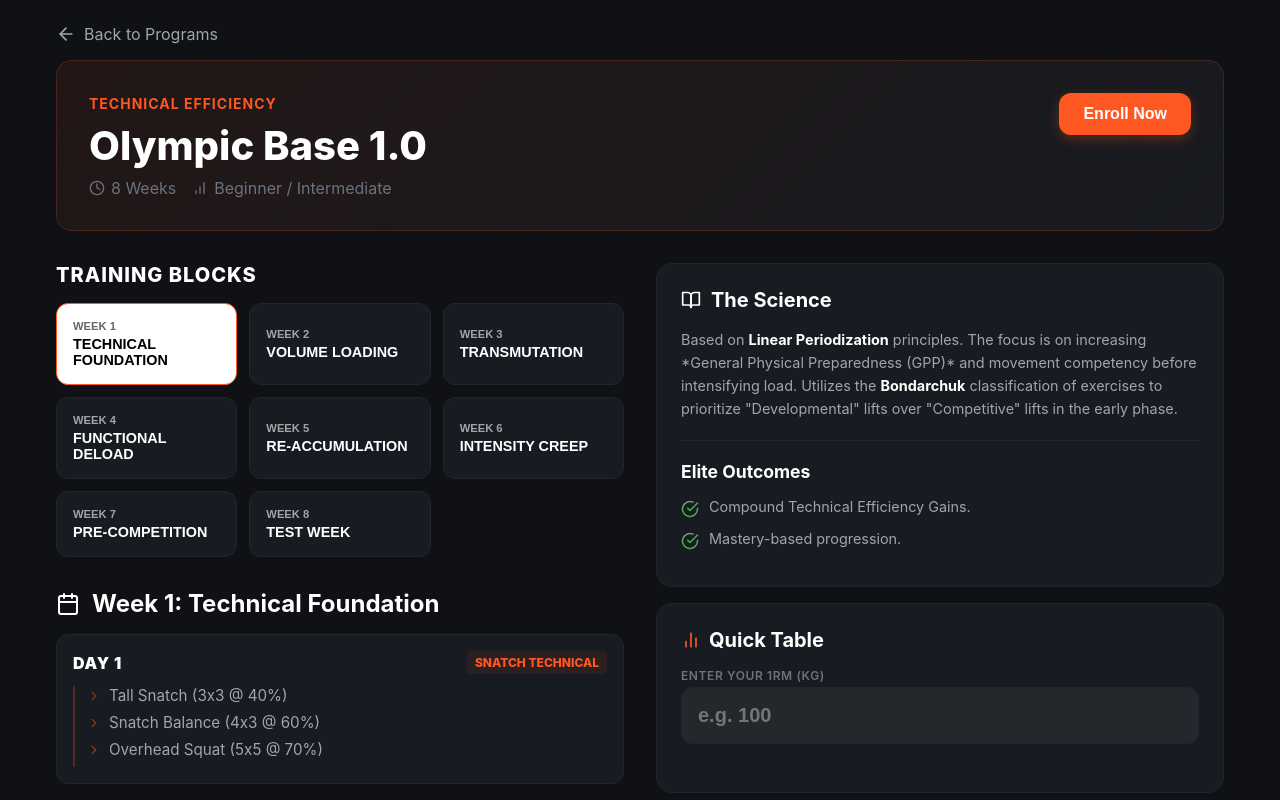
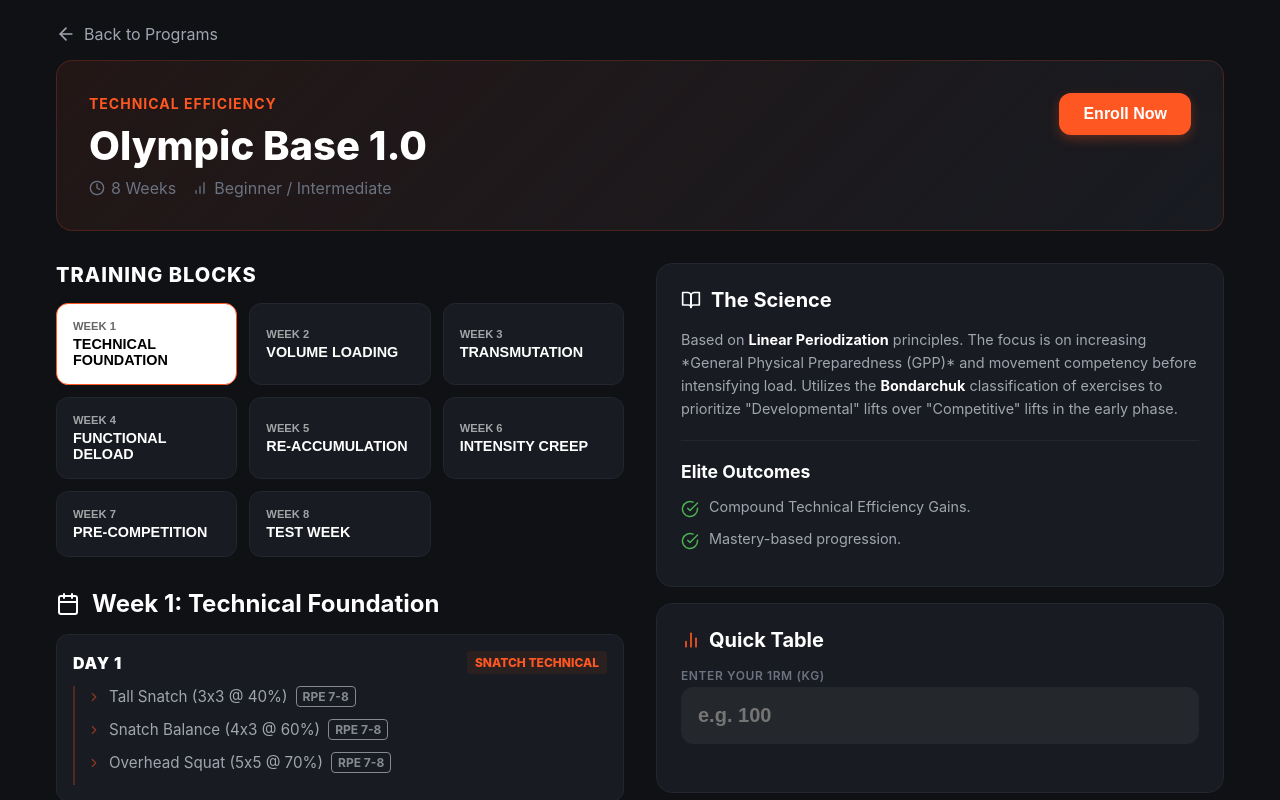
Before and after one commit to enquiries-cpu/the-1-percent-plan, a Next.js app: page /track-a/programs/1 in a window 1280 px wide. Shown: the top 800 px of the page. Built offline with nearby package versions, Linux system fonts and the light colour scheme.

Commit message:
Enhance workout parsing with universal percentages and RPE fallbacks

```diff
--- a/src/app/track-a/programs/[id]/page.tsx
+++ b/src/app/track-a/programs/[id]/page.tsx
@@ -9,6 +9,8 @@ import { ArrowLeft, Clock, BarChart, Calendar, BookOpen, CheckCircle, ChevronRig
 
 export default function ProgramDetailPage({ params }: { params: { id: string } }) {
     const router = useRouter();
+    const program = programsData.find(p => p.id === parseInt(params.id));
+
     const [activeWeek, setActiveWeek] = useState(1);
     const [liftRms, setLiftRms] = useState({
         snatch: '',
@@ -37,12 +39,16 @@ export default function ProgramDetailPage({ params }: { params: { id: string } }
         localStorage.setItem('liftRms', JSON.stringify(newRms));
     };
 
-    const renderExercise = (ex: string) => {
-        const percentMatch = ex.match(/@\s*(\d+)%/);
-        if (!percentMatch) return ex;
+    const renderExercise = (ex: string, dayFocus: string) => {
+        if (!program) return ex;
 
+        const percentMatch = ex.match(/(\d+)\s*%/);
+        const lowerEx = ex.toLowerCase();
+        const lowerFocus = dayFocus.toLowerCase();
+
+        // 1. Try to calculate weight if a percentage exists
+        if (percentMatch) {
             const percent = parseInt(percentMatch[1]);
-        const lowerEx = ex.toLowerCase();
 
             let primaryLift = '';
             let fallbackLift = '';
@@ -82,20 +88,63 @@ export default function ProgramDetailPage({ params }: { params: { id: string } }
                 return val ? parseFloat(val) : null;
             };
 
-        const rm = getWeight(primaryLift) || getWeight(fallbackLift);
+            const rmValue = getWeight(primaryLift) || getWeight(fallbackLift);
 
-        if (rm && !isNaN(rm)) {
-            const weight = (rm * (percent / 100)).toFixed(1);
+            if (rmValue && !isNaN(rmValue)) {
+                const weight = (rmValue * (percent / 100)).toFixed(1);
                 return (
-                <span>
-                    {ex} <span style={{ color: program.color, fontWeight: '700' }}>→ {weight}kg</span>
-                </span>
+                    <div style={{ display: 'flex', alignItems: 'center', flexWrap: 'wrap', gap: '8px' }}>
+                        <span>{ex}</span>
+                        <span style={{
+                            color: program.color,
+                            fontWeight: '800',
+                            fontSize: '0.85rem',
+                            background: `${program.color}15`,
+                            padding: '2px 6px',
+                            borderRadius: '4px',
+                            border: `1px solid ${program.color}30`
+                        }}>→ {weight}kg</span>
+                    </div>
                 );
             }
+        }
+
+        // 2. Fallback to RPE if no percentage weight was calculated
+        const isRecovery = lowerFocus.includes('recovery') || lowerFocus.includes('mobility') || lowerFocus.includes('rest');
+        const isMaxEffort = lowerFocus.includes('max') || lowerFocus.includes('intensity') || lowerFocus.includes('heavy single') || lowerFocus.includes('opener') || lowerFocus.includes('1rm') || lowerFocus.includes('test');
+        const isSpeed = lowerFocus.includes('speed') || lowerFocus.includes('power') || lowerFocus.includes('priming') || lowerFocus.includes('dynamic') || lowerFocus.includes('activation');
+
+        if (!isRecovery && !ex.toLowerCase().includes('rest') && !ex.toLowerCase().includes('mobility')) {
+            let rpeLabel = 'RPE 7-8'; // Default Technical/Volume
+            let rpeColor = 'var(--color-text-secondary)';
+
+            if (isMaxEffort) {
+                rpeLabel = 'RPE 9-9.5';
+                rpeColor = 'var(--color-error)';
+            } else if (isSpeed) {
+                rpeLabel = 'RPE 5-6 Speed';
+                rpeColor = 'var(--color-info)';
+            }
+
+            return (
+                <div style={{ display: 'flex', alignItems: 'center', flexWrap: 'wrap', gap: '8px' }}>
+                    <span>{ex}</span>
+                    <span style={{
+                        color: rpeColor,
+                        opacity: 0.8,
+                        fontSize: '0.75rem',
+                        fontWeight: '700',
+                        textTransform: 'uppercase',
+                        padding: '2px 6px',
+                        border: '1px solid currentColor',
+                        borderRadius: '4px'
+                    }}>{rpeLabel}</span>
+                </div>
+            );
+        }
+
         return ex;
     };
-    const program = programsData.find(p => p.id === parseInt(params.id));
-
     const handleEnroll = () => {
         if (program) {
             localStorage.setItem('activeProgram', JSON.stringify(program));
@@ -199,9 +248,9 @@ export default function ProgramDetailPage({ params }: { params: { id: string } }
                                         </div>
                                         <div style={{ paddingLeft: '12px', borderLeft: `2px solid ${program.color}40` }}>
                                             {day.exercises.map((ex, i) => (
-                                                <div key={i} style={{ fontSize: '0.95rem', color: 'var(--color-text-secondary)', marginBottom: '8px', display: 'flex', alignItems: 'center' }}>
-                                                    <ChevronRight size={14} style={{ marginRight: '8px', color: program.color, opacity: 0.5 }} />
-                                                    {renderExercise(ex)}
+                                                <div key={i} style={{ fontSize: '0.95rem', color: 'var(--color-text-secondary)', marginBottom: '12px', display: 'flex', alignItems: 'flex-start' }}>
+                                                    <ChevronRight size={14} style={{ marginRight: '8px', color: program.color, opacity: 0.5, marginTop: '4px' }} />
+                                                    {renderExercise(ex, day.focus)}
                                                 </div>
                                             ))}
                                         </div>
```
Lines whose indentation alone changed are shown as unchanged.
